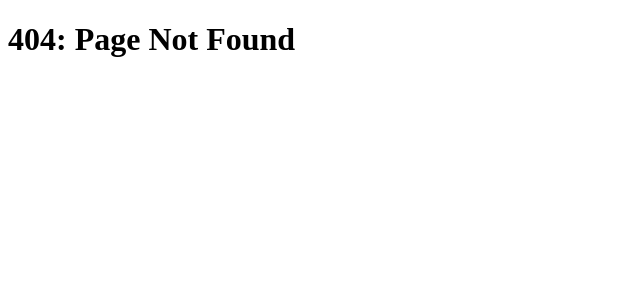
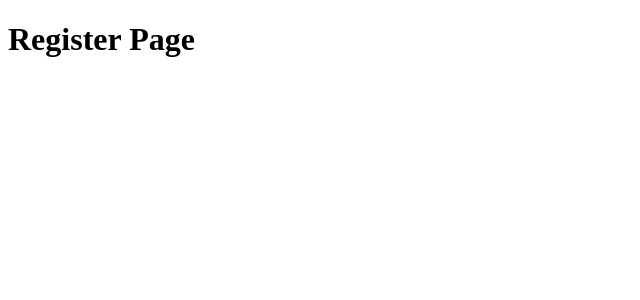
Before and after one commit to AbhinavRai2004/NextJs, a Next.js app in the folder routing-domo/: page /register in a window 1280 px wide. Before the commit this address had no page. Shown: the top 300 px of the page, without its empty margins (0-640 px from the left). Built offline with nearby package versions, Linux system fonts and the light colour scheme.

Commit message:
route-groups

```diff
--- /dev/null
+++ b/routing-domo/app/(auth)/register/page.tsx
@@ -0,0 +1,3 @@
+export default function Register() {
+    return <h1>Register Page</h1>
+}
```
